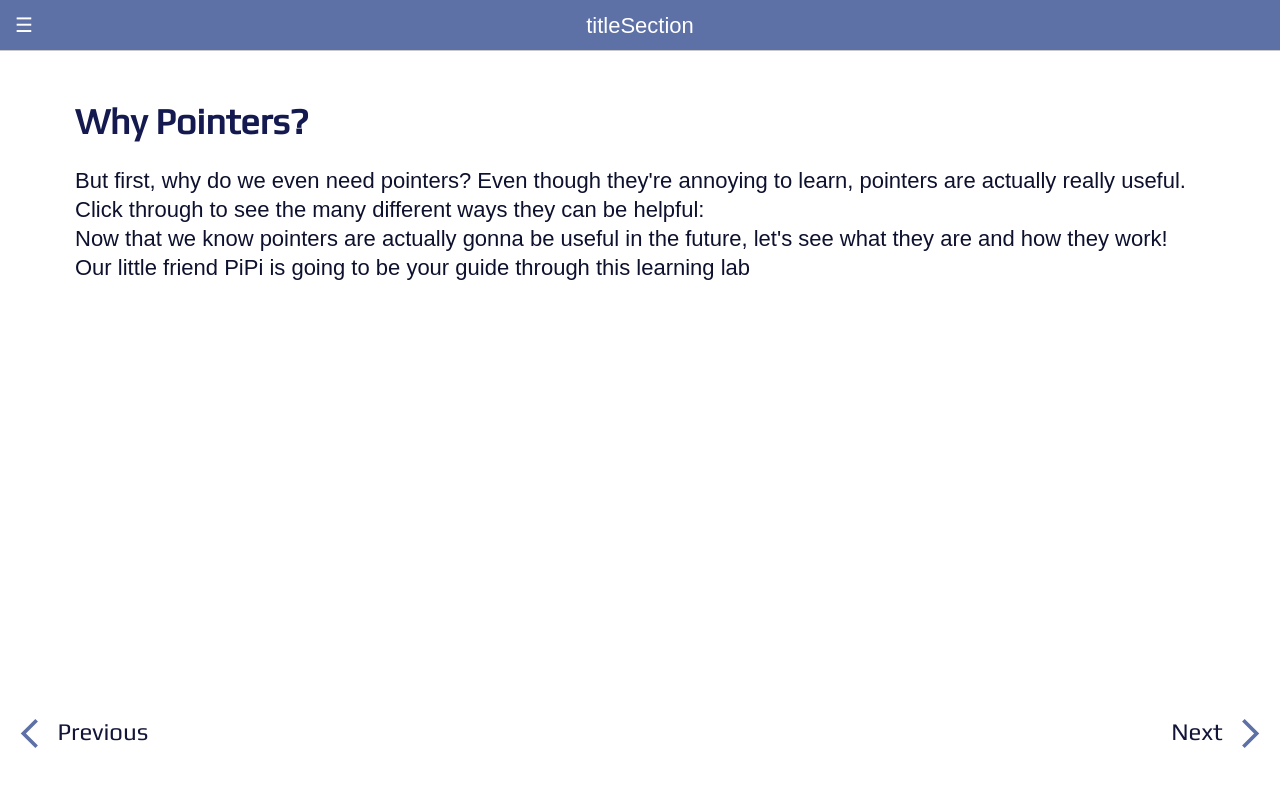
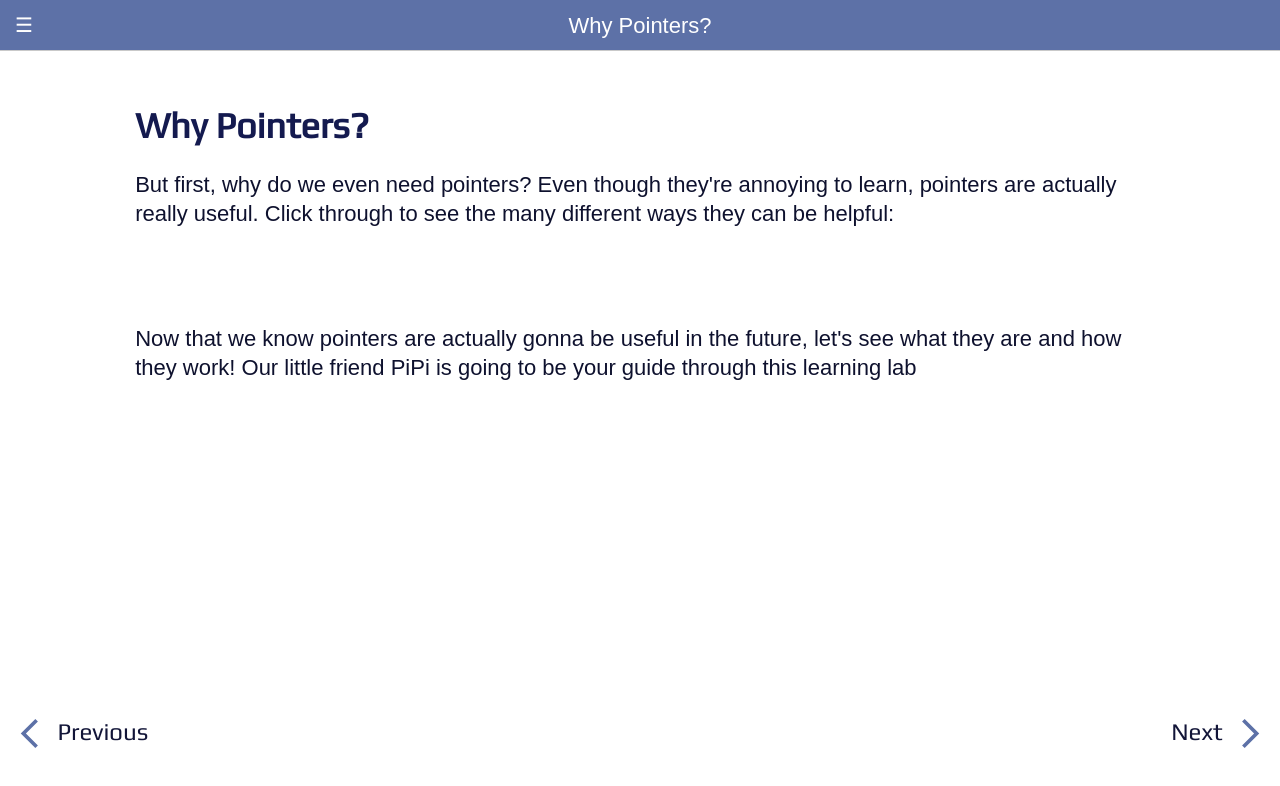
Before and after one commit to uclaacm/parcel-pointers, a React app: page /pointer-motivation in a window 1280 px wide. Shown: the top 786 px of the page. Built offline with nearby package versions, Linux system fonts and the light colour scheme; a web font is replaced by a local one.

Commit message:
166 Fix PointerMotivation styling (#167)
* fix PointerMotivation styling, remove styling from PointerMotivation.scss

* lint fix

* fix comments and remove PointerMotivation.scss

* lint fix

* change header title

* lint fix

```diff
--- a/src/pages/PointerMotivation.tsx
+++ b/src/pages/PointerMotivation.tsx
@@ -2,21 +2,20 @@ import { FC } from 'react';
 import AppWrapper from '../components/AppWrapper';
 import NavButtons from '../components/NavButtons';
 import { HeaderSections } from '../types/globalTypes';
-import '../styles/PointerMotivation.scss';
 
 const PointerMotivation: FC = () => {
   return (
     <div>
-      <AppWrapper section={HeaderSections.TITLE_SECTION}>
-        <div id="lesson">
-          <h1 id="title">Why Pointers?</h1>
-          <p id="description">
+      <AppWrapper section={HeaderSections.POINTER_MOTIVATION}>
+        <div className="page-wrapper">
+          <h1>Why Pointers?</h1>
+          <p>
             But first, why do we even need pointers? Even though they&apos;re
             annoying to learn, pointers are actually really useful. Click
             through to see the many different ways they can be helpful:
           </p>
-          {/* insert slide show and prev/next buttons */}
-          <p id="description">
+          <div className="diagram">{/* TODO: insert slide show */}</div>
+          <p>
             Now that we know pointers are actually gonna be useful in the
             future, let&apos;s see what they are and how they work! Our little
             friend PiPi is going to be your guide through this learning lab
--- a/src/styles/PointerMotivation.scss
+++ /dev/null
@@ -1,10 +0,0 @@
-@import './global';
-
-$layout-wsize: 75px;
-$layout-htsize: 100px;
-$layout-hbsize: 50px;
-
-#lesson {
-  margin: $layout-htsize $layout-wsize $layout-hbsize $layout-wsize;
-  min-height: calc(100vh - 2 * #{$layout-wsize});
-}
--- a/src/types/globalTypes.ts
+++ b/src/types/globalTypes.ts
@@ -8,6 +8,7 @@ export enum HeaderSections {
   LEARNING_SECTION = 'learningSection',
   CODE_SECTION = 'codeSection',
   DEMO_SECTION = 'Demo',
+  POINTER_MOTIVATION = 'Why Pointers?',
   LESSON_1 = 'Lesson 1',
   LESSON_2 = 'Lesson 2',
   LESSON_3 = 'Lesson 3',
```
